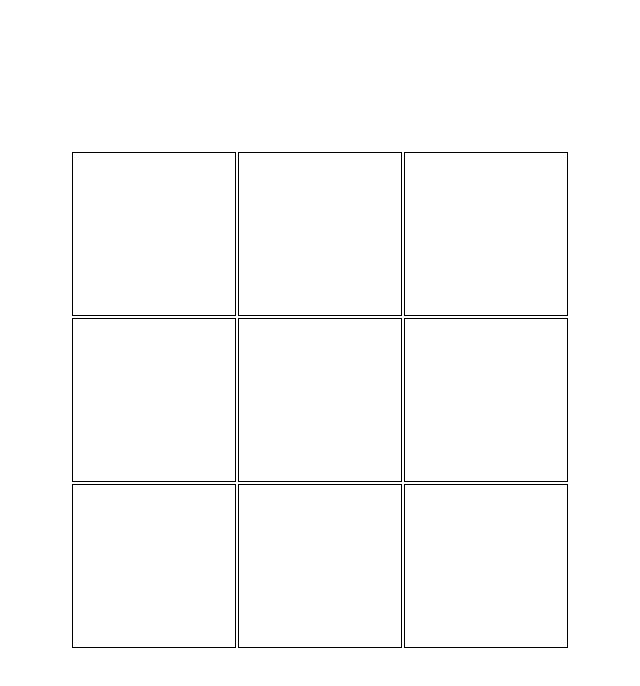
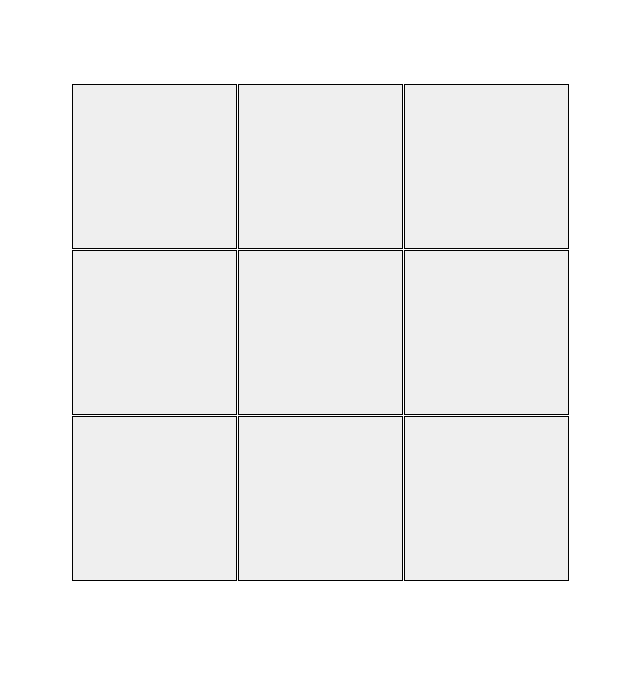
Before and after one commit to akalinoxd/jogo-da-velha, a React (Create React App) app: page / in a window 1280 px wide. Shown: the top 686 px of the page, without its empty margins (320-960 px from the left). Built offline with nearby package versions, Linux system fonts and the light colour scheme.

Commit message:
making game functions

```diff
--- a/src/App.css
+++ b/src/App.css
@@ -12,14 +12,32 @@ main{
   width: 100%;
   height: 100%;
   display: flex;
+  flex-wrap: wrap;
 }
 
 table{
-  margin: auto;
+  margin: 0 auto;
   width: 500px;
   height: 500px;
 }
 
 td{
+  box-sizing: border-box;
+  border: none;
+}
+
+td button{
+  cursor: pointer;
+  width: 165px;
+  height: 165px;
   border: 1px solid black;
+  font-size: 120pt;
+  position: fixed;
 }
+
+.winMessage{
+  margin-top: 50px;
+  width: 100%;
+  font-size: 18pt;
+  text-align: center;
+}
--- a/src/App.js
+++ b/src/App.js
@@ -1,26 +1,69 @@
+import { useState } from 'react'
 import './App.css';
 
+const gameBoard = [
+  [], [], [],
+  [], [], [],
+  [], [], []
+]
+let winMessage = ''
+
 function App() {
+  const [currentPlayer, setCurrentPlayer] = useState("O")
+
+  function checkCurrentPlayer(player) {
+    if (player === 'X') {
+      setCurrentPlayer("O")
+    } else {
+      setCurrentPlayer("X")
+    }
+  }
+
+  function checkWinner(board){
+    for(let i = 0; i < board.length; i++){
+      if(board[i] == currentPlayer && board[i+1] == currentPlayer && board[i+2] == currentPlayer){
+        winMessage = `o "${currentPlayer}" venceu`
+      }else if(board[i] == currentPlayer && board[i+3] == currentPlayer && board[i+6] == currentPlayer){
+        winMessage = `o "${currentPlayer}" venceu`
+      }
+    }
+  }
+
+  function setPlayer(e) {
+    const button = e.target
+    const position = parseInt(button.id)
+
+    gameBoard[position] = currentPlayer
+    button.innerText = currentPlayer
+    checkCurrentPlayer(currentPlayer)
+    checkWinner(gameBoard)
+  }
+
   return (
     <>
       <main>
         <table className='gameBoard'>
+          <tbody>
             <tr>
-            <td></td>
-            <td></td>
-            <td></td>
+              <td><button onClick={setPlayer} id='0'></button></td>
+              <td><button onClick={setPlayer} id='1'></button></td>
+              <td><button onClick={setPlayer} id='2'></button></td>
             </tr>
             <tr>
-            <td></td>
-            <td></td>
-            <td></td>
+              <td><button onClick={setPlayer} id='3'></button></td>
+              <td><button onClick={setPlayer} id='4'></button></td>
+              <td><button onClick={setPlayer} id='5'></button></td>
             </tr>
             <tr>
-            <td></td>
-            <td></td>
-            <td></td>
+              <td><button onClick={setPlayer} id='6'></button></td>
+              <td><button onClick={setPlayer} id='7'></button></td>
+              <td><button onClick={setPlayer} id='8'></button></td>
             </tr>
+          </tbody>
         </table>
+        <div className='winMessage'>
+          {winMessage}
+        </div>
       </main>
     </>
   );
```
Lines whose indentation alone changed are shown as unchanged.
